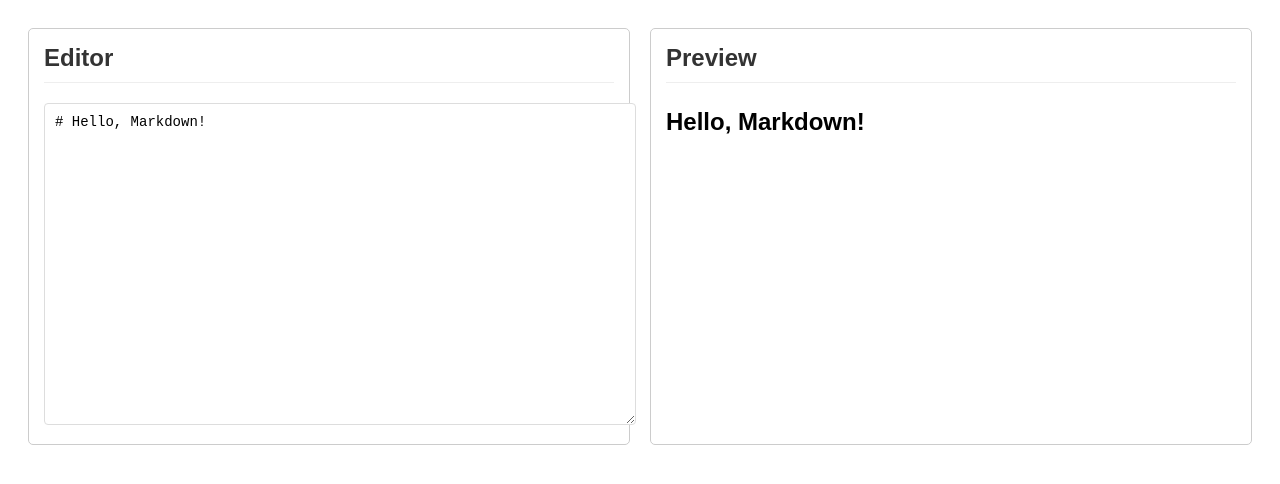
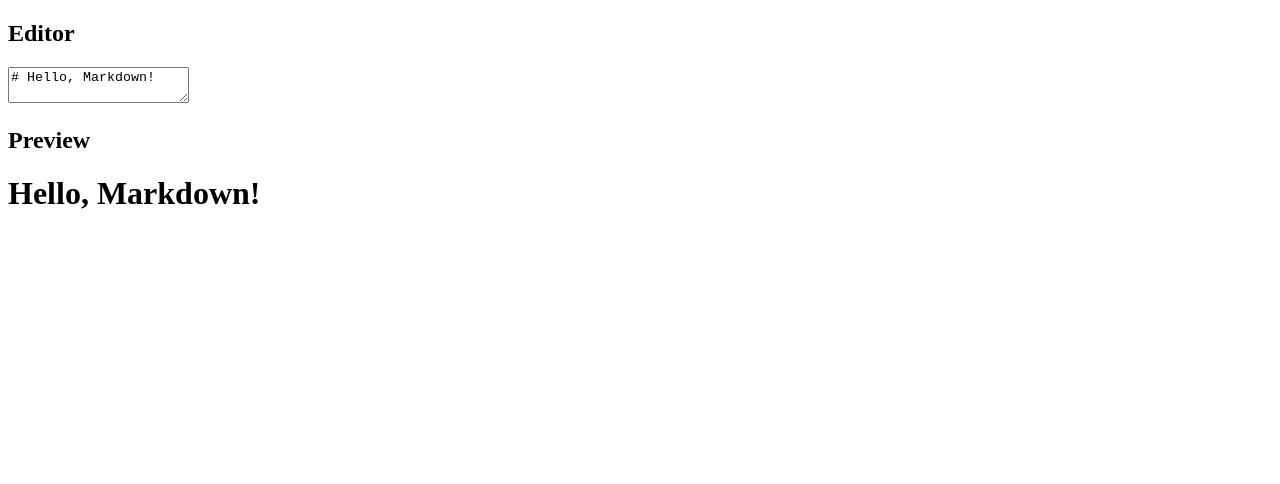
Before and after one commit to acciojob/markdown-Satyam722, a React app: page / in a window 1280 px wide. Shown: the top 484 px of the page. Built offline with nearby package versions, Linux system fonts and the light colour scheme.

Commit message:
Update App.css

```diff
--- a/src/styles/App.css
+++ b/src/styles/App.css
@@ -1,76 +1,38 @@
-.app {
-  padding: 20px;
-  font-family: Arial, sans-serif;
+{
+  "name": "markdown-editor",
+  "version": "1.0.0",
+  "description": "Markdown Editor Assignment",
+  "main": "src/index.js",
+  "scripts": {
+    "start": "webpack-dev-server --mode development --watch --open --hot",
+    "build": "webpack --mode production"
+  },
+  "dependencies": {
+    "react": "^17.0.2",
+    "react-dom": "^17.0.2"
+  },
+  "devDependencies": {
+    "@babel/core": "^7.12.10",
+    "@babel/preset-env": "^7.12.11",
+    "@babel/preset-react": "^7.12.10",
+    "babel-loader": "^8.2.2",
+    "css-loader": "^5.0.1",
+    "html-webpack-plugin": "^5.0.0",
+    "style-loader": "^2.0.0",
+    "webpack": "^4.44.2",
+    "webpack-cli": "^4.2.0",
+    "webpack-dev-server": "^3.11.0"
+  },
+  "browserslist": {
+    "production": [
+      ">0.2%",
+      "not dead",
+      "not op_mini all"
+    ],
+    "development": [
+      "last 1 chrome version",
+      "last 1 firefox version",
+      "last 1 safari version"
+    ]
+  }
 }
-
-.loading {
-  text-align: center;
-  padding: 50px;
-  font-size: 20px;
-  color: #666;
-}
-
-.container {
-  display: flex;
-  gap: 20px;
-  min-height: 400px;
-}
-
-.editor, .preview {
-  flex: 1;
-  border: 1px solid #ccc;
-  border-radius: 5px;
-  padding: 15px;
-}
-
-.editor h2, .preview h2 {
-  margin-top: 0;
-  color: #333;
-  border-bottom: 1px solid #eee;
-  padding-bottom: 10px;
-}
-
-.textarea {
-  width: 100%;
-  height: 300px;
-  padding: 10px;
-  border: 1px solid #ddd;
-  border-radius: 4px;
-  font-family: monospace;
-  font-size: 14px;
-  resize: vertical;
-}
-
-.preview-content {
-  height: 300px;
-  overflow-y: auto;
-  line-height: 1.6;
-}
-
-.preview-content h1 {
-  font-size: 24px;
-  margin: 0 0 15px 0;
-  color: #000;
-}
-
-.preview-content h2 {
-  font-size: 20px;
-  margin: 15px 0 10px 0;
-  color: #333;
-}
-
-.preview-content h3 {
-  font-size: 18px;
-  margin: 12px 0 8px 0;
-  color: #444;
-}
-
-.preview-content p {
-  margin: 0 0 10px 0;
-  color: #333;
-}
-
-.preview-content strong {
-  font-weight: bold;
-  color: #000;
-}
```
